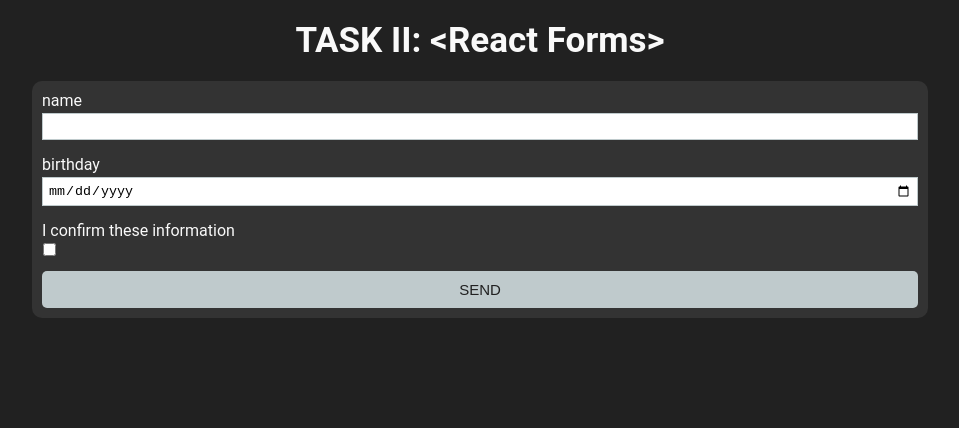
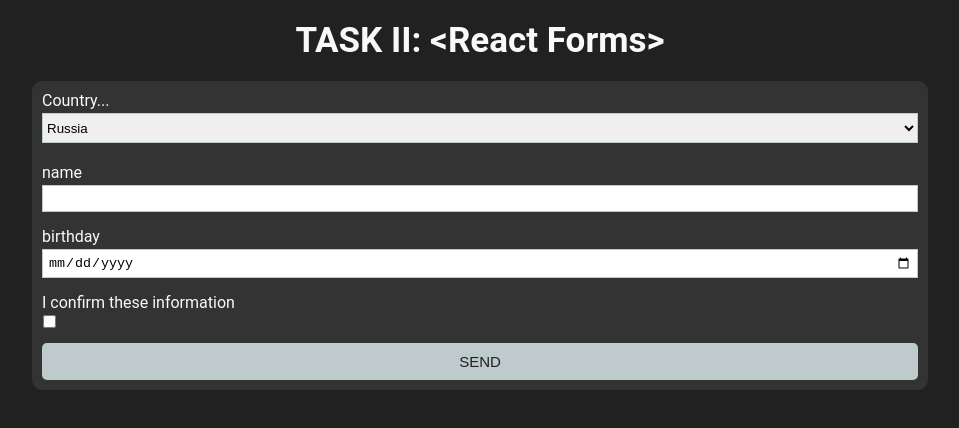
Before and after one commit to elenaniksy/react2021q3, a React app in the folder react-forms/: page / in a window 1280 px wide. Shown: the top 428 px of the page, without its empty margins (160-1119 px from the left). Built offline with nearby package versions, Linux system fonts and the light colour scheme.

Commit message:
feat: add select component, implement select validation

```diff
--- a/react-forms/src/components/UI/button/Button.tsx
+++ b/react-forms/src/components/UI/button/Button.tsx
@@ -1,5 +1,5 @@
 import React from 'react';
-import { ClassesModel } from '../../../models/ ClassesModel';
+import { ClassesModel } from '../../../models/ClassesModel';
 import classes from './Button.module.scss';
 
 type propsType = {
--- a/react-forms/src/components/UI/input/Input.tsx
+++ b/react-forms/src/components/UI/input/Input.tsx
@@ -20,7 +20,7 @@ function isInvalid({ valid, shouldValidate, touched }: InputProps): boolean {
 const Input: React.FC<InputProps> = (props: InputProps) => {
   const inputType: string = props.type || 'text';
   const cls: string[] = [classes.input];
-  const htmlFor: string = `${inputType}-${Math.random()}`;
+  const htmlFor = `${inputType}-${Math.random()}`;
 
   if (isInvalid(props)) {
     cls.push(classes.invalid);
--- /dev/null
+++ b/react-forms/src/components/UI/select/Select.module.css
@@ -0,0 +1,24 @@
+.select {
+  margin-bottom: 15px;
+  width: 100%; }
+
+.select label {
+  font-size: 1.6rem;
+  font-style: normal;
+  font-weight: 400;
+  text-align: left;
+  margin-bottom: 3px;
+  padding: 0;
+  display: block; }
+
+.select select {
+  display: block;
+  box-sizing: border-box;
+  border: 1px solid #BFCACC;
+  margin: 0 0 5px;
+  height: 30px;
+  width: 100%;
+  outline: none;
+  transition: all 0.3s ease-in-out; }
+
+/*# sourceMappingURL=Select.module.css.map */
--- /dev/null
+++ b/react-forms/src/components/UI/select/Select.module.scss
@@ -0,0 +1,24 @@
+@import '../../../layout/abstract/config';
+
+.select {
+  margin-bottom: 15px;
+  width: 100%;
+}
+
+.select label {
+  @include font($size: 1.6rem, $weight: 400, $align: left);
+  margin-bottom: 3px;
+  padding: 0;
+  display: block;
+}
+
+.select select {
+  display: block;
+  box-sizing: border-box;
+  border: 1px solid $super-light-grey;
+  margin: 0 0 5px;
+  height: 30px;
+  width: 100%;
+  outline: none;
+  transition: all 0.3s ease-in-out;
+}
--- /dev/null
+++ b/react-forms/src/components/UI/select/Select.tsx
@@ -0,0 +1,39 @@
+import React from 'react';
+import classes from './Select.module.scss';
+import { ClassesModel } from '../../../models/ClassesModel';
+
+type Option = {
+  text: string;
+  value: string;
+};
+
+type SelectProps = {
+  label: string;
+  value: string;
+  //todo: define onChange type after implementation
+  onChange: any;
+  options: Option[];
+};
+
+const Select: React.FC<SelectProps> = (props: SelectProps) => {
+  const htmlFor = `${props.label}-${Math.random()}`;
+  const incomingClasses: ClassesModel = { ...classes };
+
+  return (
+    <div className={incomingClasses.select}>
+      <label htmlFor={htmlFor}>{props.label}</label>
+
+      <select id={htmlFor} value={props.value} onChange={props.onChange}>
+        {props.options.map((option: Option, index: number): JSX.Element => {
+          return (
+            <option value={option.value} key={option.value + index}>
+              {option.text}
+            </option>
+          );
+        })}
+      </select>
+    </div>
+  );
+};
+
+export default Select;
--- a/react-forms/src/components/form/Form.tsx
+++ b/react-forms/src/components/form/Form.tsx
@@ -3,16 +3,19 @@ import classes from './form.module.scss';
 import { RenderType } from '../../models/RenderType';
 import Input from '../UI/input/Input';
 import Button from '../UI/button/Button';
+import Select from '../UI/select/Select';
 import { FormControlsModel } from '../../models/FormControlsModel';
 import { FormControlItemModel } from '../../models/FormControlItemModel';
 
 type FormStateModel = {
+  selectCountry: string;
   isFormValid: boolean;
   formControls: FormControlsModel;
 };
 
 class Form extends React.Component {
   state: FormStateModel = {
+    selectCountry: 'Russia',
     isFormValid: false,
     formControls: {
       name: {
@@ -89,13 +92,12 @@ class Form extends React.Component {
     control.touched = true;
     control.valid = this.validateControl(control.value, control.validation);
 
-    let isFormValid: boolean = true;
+    let isFormValid = true;
     Object.keys(formControls).forEach((name: string): void => {
       // @ts-ignore //todo: check formControls[name].value type
       isFormValid = formControls[name].valid && isFormValid;
     });
 
-    console.log(control);
     // @ts-ignore //todo: check control type
     formControls[controlName] = control;
     this.setState({
@@ -128,7 +130,7 @@ class Form extends React.Component {
   };
 
   registerHandler = () => {
-    //todo: implement here componet which will render elements with value of formControls
+    //todo: implement here component which will render elements with values from formControls
     //console.log(this.state.formControls, 'registerHandler');
   };
 
@@ -136,10 +138,30 @@ class Form extends React.Component {
     event.preventDefault();
   };
 
+  selectChangeHandler = (event: React.FormEvent) => {
+    this.setState({
+      // @ts-ignore //todo: check formControls[name].value type
+      selectCountry: event.target.value,
+    });
+  };
+
   render(): RenderType {
+    const select = (
+      <Select
+        label={'Country...'}
+        value={this.state.selectCountry}
+        onChange={this.selectChangeHandler}
+        options={[
+          { text: 'Russia', value: 'Russia' },
+          { text: 'Belarus', value: 'Belarus' },
+          { text: 'Ukraine', value: 'Ukraine' },
+        ]}
+      />
+    );
     return (
       <div className={classes.form}>
         <form onSubmit={this.submitHandler}>
+          {select}
           {this.renderInputs()}
           <Button onClick={this.registerHandler} type={'primary'} disabled={!this.state.isFormValid}>
             Send
```
Also changed, not shown: react-forms/src/components/UI/select/Select.module.scss.d.ts (added, +7 -0 lines), react-forms/src/components/UI/select/Select.d.ts (added), react-forms/src/components/UI/select/Select.scss.d.ts (added), react-forms/src/models/ClassesModel.tsx (renamed from react-forms/src/models/ ClassesModel.tsx), 1 other file (tests, documents, lock files or other folders).
